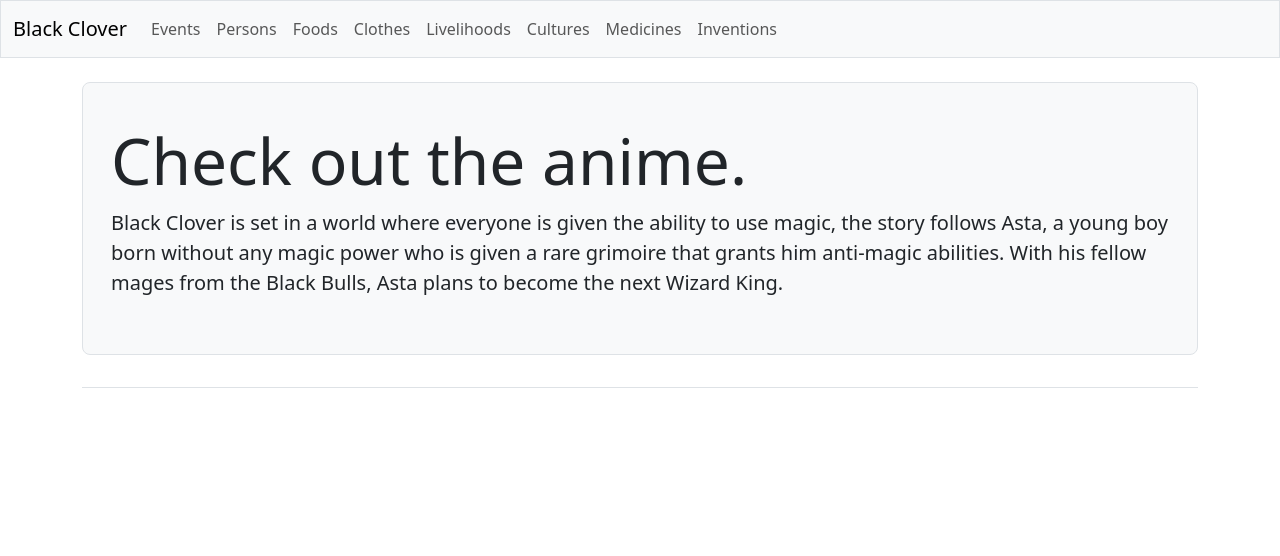
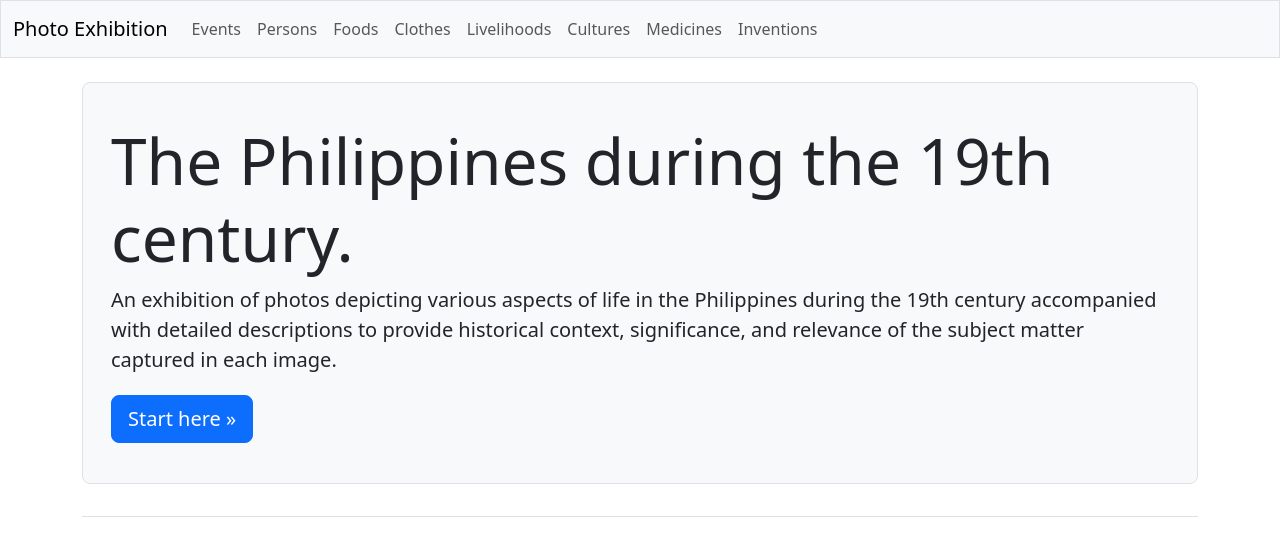
Before and after one commit to BrianIbale/Black-Clover, a Django app: page /galleries/ in a window 1280 px wide. Shown: the top 556 px of the page. Run offline with Django 5.2, Linux system fonts and the light colour scheme; some libraries are stand-ins or nearby versions.

Commit message:
Update home page

```diff
--- a/hg_project/galleries/templates/galleries/base.html
+++ b/hg_project/galleries/templates/galleries/base.html
@@ -3,7 +3,7 @@
 <head>
     <meta charset="utf-8">
     <meta name="viewport" content="width=device-width, initial-scale=1">
-    <title>History Gallery</title>
+    <title>Photo Exhibition</title>
 
 
     {% load django_bootstrap5 %}
@@ -16,7 +16,7 @@
     <nav class="navbar navbar-expand-md navbar-light bg-light mb-4 border">
     <div class="container-fluid">
         <a class="navbar-brand" href="{% url 'galleries:index' %}">
-            Black Clover</a>
+            Photo Exhibition</a>
 
 
         <button class="navbar-toggler" type="button" data-bs-toggle="collapse"
--- a/hg_project/galleries/templates/galleries/index.html
+++ b/hg_project/galleries/templates/galleries/index.html
@@ -4,13 +4,15 @@
 {% block page_header %}
   <div class="p-3 mb-4 bg-light border rounded-3">
     <div class="container-fluid py-4">
-      <h1 class="display-3">Check out the anime.</h1>
+      <h1 class="display-3">The Philippines during the 19th century.</h1>
 
-      <p class="lead">Black Clover is set in a world where everyone is given
-        the ability to use magic, the story follows Asta, a young boy born
-        without any magic power who is given a rare grimoire that grants him
-        anti-magic abilities. With his fellow mages from the Black Bulls,
-        Asta plans to become the next Wizard King.</p>
+      <p class="lead">An exhibition of photos depicting various aspects of life
+        in the Philippines during the 19th century accompanied with detailed
+        descriptions to provide historical context, significance, and relevance
+        of the subject matter captured in each image.
+      </p>
 
+      <a class="btn btn-primary btn-lg mt-1"
+          href="{% url 'galleries:events' %}">Start here &raquo;</a>
   </div>
 {% endblock page_header %}
```
